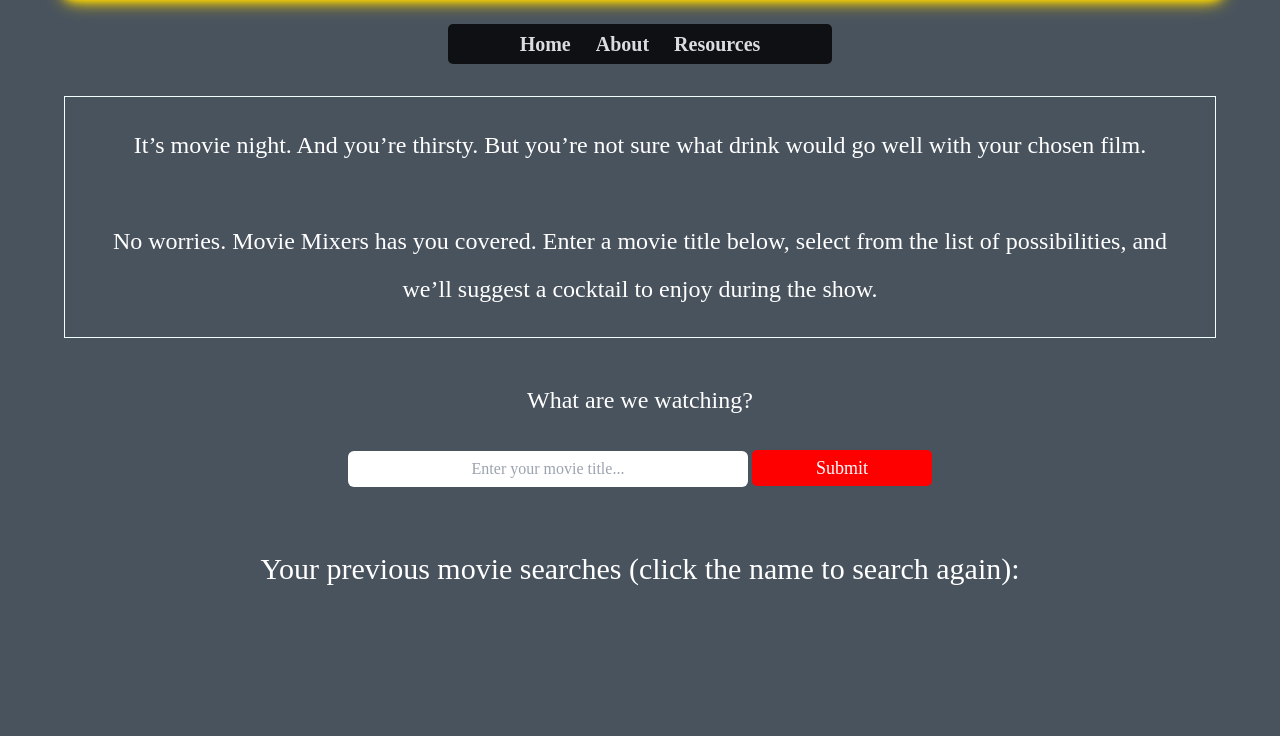
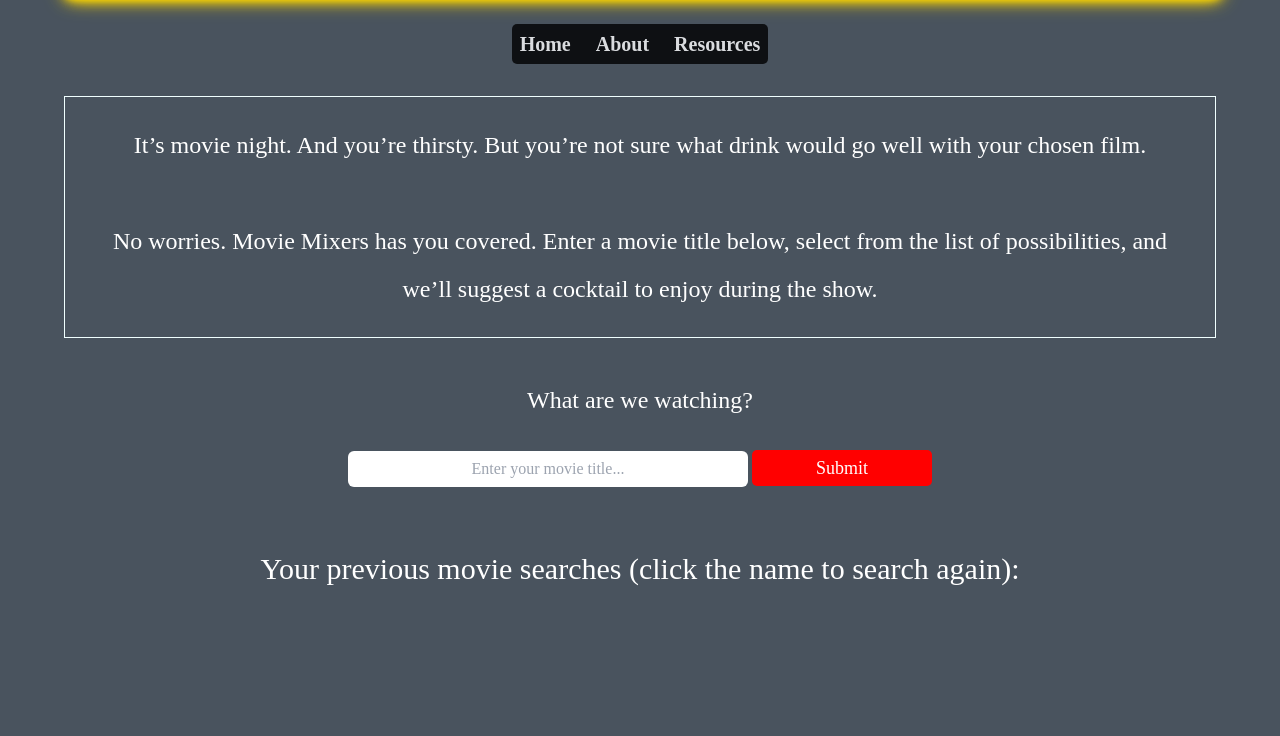
Before and after one commit to Project01Team02/Repo01, a plain HTML site: page index.html in a window 1280 px wide. Shown: the part 214-950 px from the top of the page. Drawn offline with nearby package versions, Linux system fonts and the light colour scheme.

Commit message:
corrected navbar

```diff
--- a/contact.css
+++ b/contact.css
@@ -52,7 +52,7 @@ body {
 .topnav{
   background-color: #000;
   opacity: 0.8;
-  width: 40%;
+  width: 20%;
   word-spacing: 20px;
   text-align:center;
   font-family: 'Gambetta', serif;
--- a/resources.css
+++ b/resources.css
@@ -8,7 +8,7 @@ body {
 .topnav{
   background-color: #000;
   opacity: 0.8;
-  width: 40%;
+  width: 20%;
   word-spacing: 20px;
   text-align:center;
   font-family: 'Gambetta', serif;
--- a/style.css
+++ b/style.css
@@ -65,7 +65,7 @@ a{
 .topnav{
   background-color: #000;
   opacity: 0.8;
-  width: 30%;
+  width: 20%;
   word-spacing: 20px;
   text-align:center;
   font-family: 'Gambetta', serif;
```
